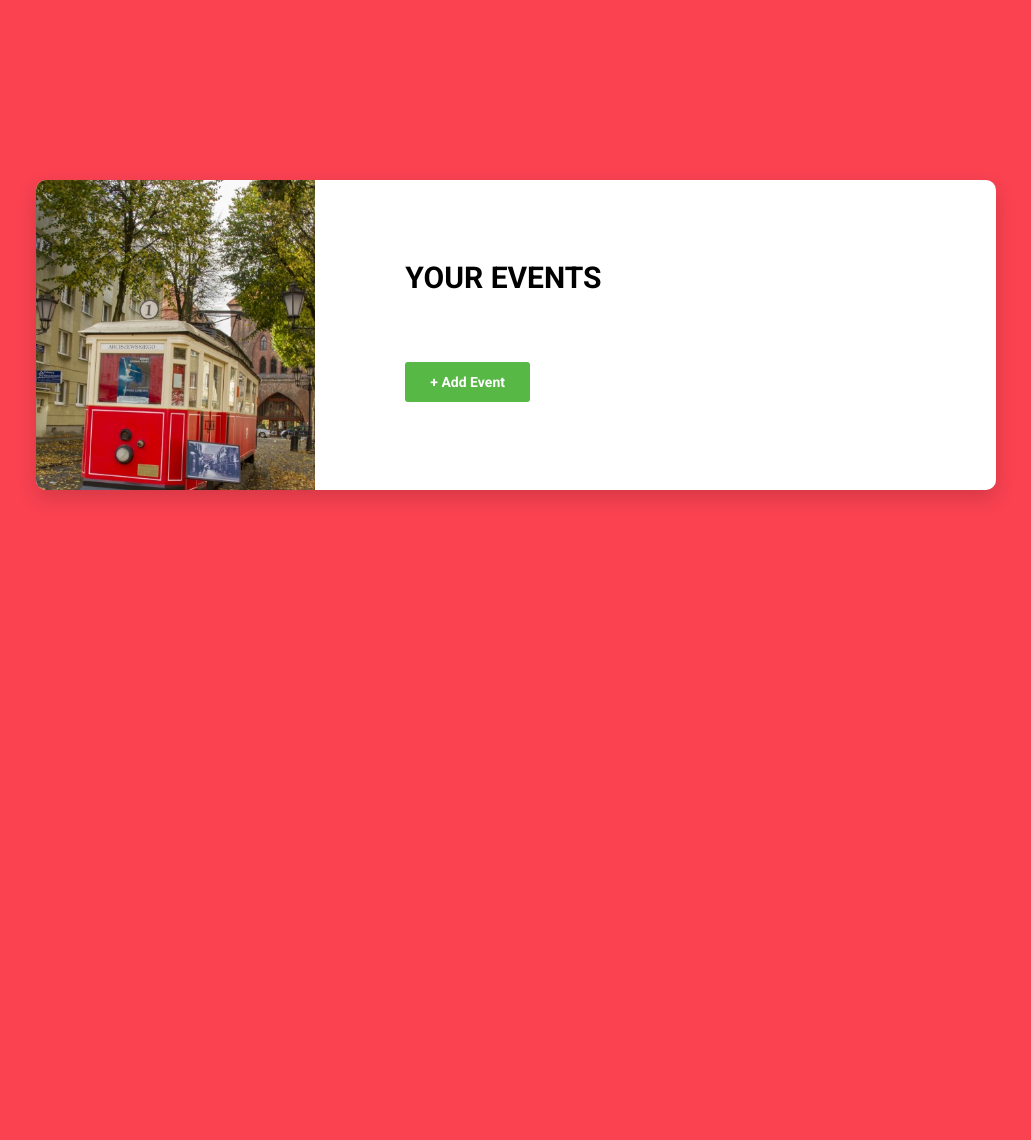
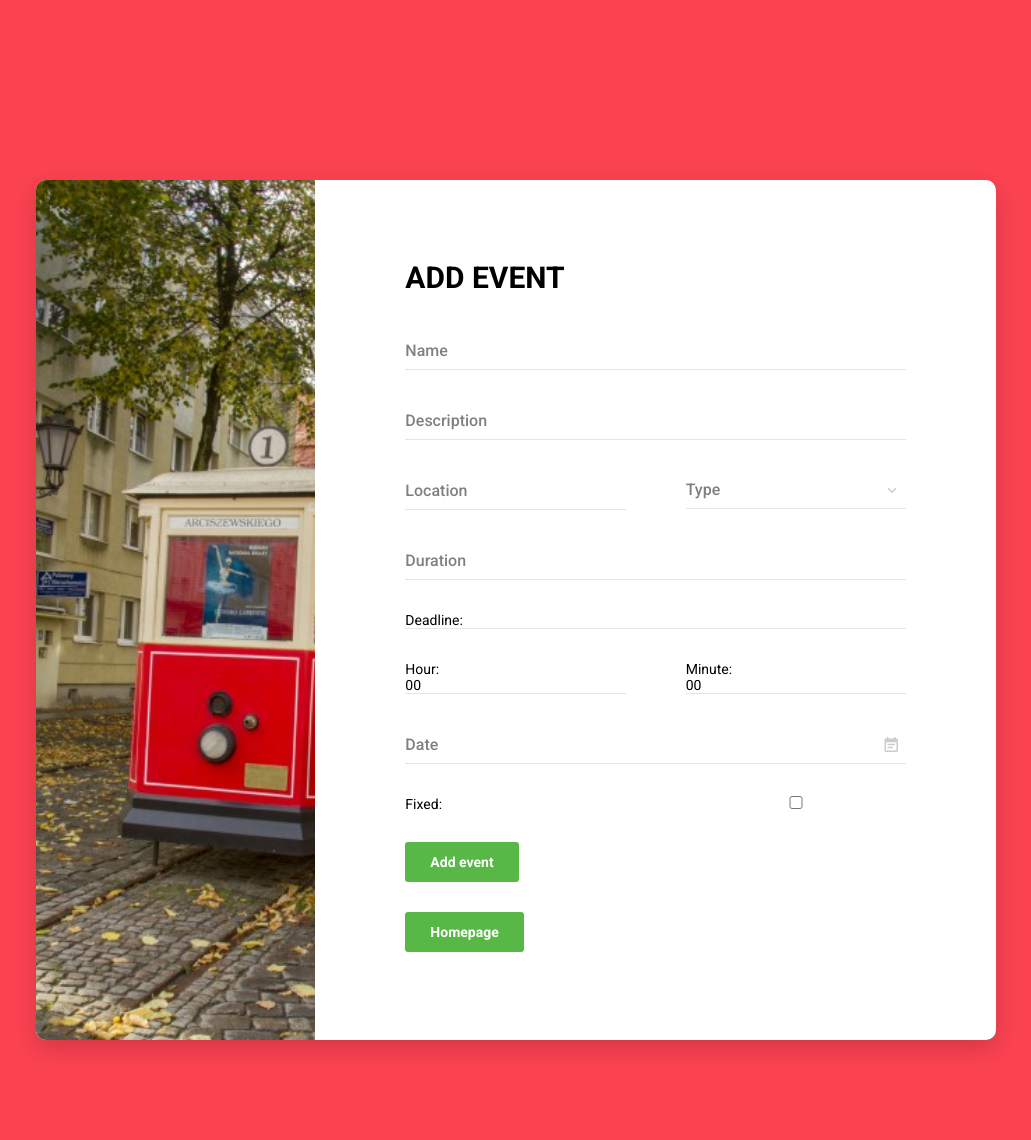
Before and after one commit to swiftplan-winhacks/swiftplan, a Flask app: template templates/addevent.html in a window 1280 px wide. Shown: the whole page, without its empty margins (124-1155 px from the left). Before the commit the page ends 502 px from the top, so only its background shows below. Run offline with Flask 2, Linux system fonts and the light colour scheme; the template is opened without the code that fills it, so the values that code supplies are empty.

Commit message:
Updated event vars

```diff
--- a/templates/addevent.html
+++ b/templates/addevent.html
@@ -11,6 +11,21 @@
 
     <!-- Title Page-->
     <title>SwiftPlan</title>
+
+    <script>
+      function showFixed(){
+        var checkBox = document.getElementById("fixed");
+        // Get the output text
+        var text = document.getElementById("container3");
+
+        // If the checkbox is checked, display the output text
+        if (checkBox.checked == true){
+          text.style.display = "block";
+        } else {
+          text.style.display = "none";
+        }
+      }
+    </script>
 
     <!-- Icons font CSS-->
     <link href="{{ url_for('static',filename='vendor/mdi-font/css/material-design-iconic-font.min.css') }}" rel="stylesheet" media="all">
@@ -32,15 +47,110 @@
             <div class="card card-2">
                 <div class="card-heading"></div>
                 <div class="card-body">
-                    <h2 class="title">Your events</h2>
+                    <h2 class="title">Add event</h2>
+                    <form action="{{ url_for('handle_data') }}" method="post">
+                        <div class="input-group">
+                            <input class="input--style-2" type="text" placeholder="Name" name="name">
+                        </div>
+                        <div class="input-group">
+                            <input class="input--style-2" type="text" placeholder="Description" name="description">
+                        </div>
+                        <div class="row row-space">
+                            <div class="col-2">
+                              <div class="input-group">
+                                  <input class="input--style-2" type="text" placeholder="Location" name="location">
+                              </div>
+                            </div>
+                            <div class="col-2">
+                                <div class="input-group">
+                                    <div class="rs-select2 js-select-simple select--no-search">
+                                        <select name="type" onchange="showTime()" id="selection">
+                                            <option disabled="disabled" selected="selected">Type</option>
+                                            <option value="school">School/Work</option>
+                                            <option value="shopping">Shopping</option>
+                                            <option value="meeting">Meeting</option>
+                                            <option value="food">Food</option>
+                                            <option value="other">Other</option>
+                                        </select>
+                                        <div class="select-dropdown"></div>
+                                    </div>
+                                </div>
+                            </div>
+                        </div>
+                        <div class="input-group">
+                            <input class="input--style-2" type="text" placeholder="Duration" name="duration">
+                        </div>
+                        <div id="container3" style="display: none">
+                        <div class="input-group">
+                            Start
+                        </div>
+                        <div class="row row-space">
+                            <div class="col-2">
+                                <div class="input-group">
+                                  Hour: <input type="number" name="hour" min="0" max="23" step="1" value="00">
+                        </div>
+                      </div>
+                        <div class="col-2">
+                          <div class="input-group">
+                            Minute: <input type="number" name="minute" min="0" max="59" step="1" value="00">
+                  </div>
+                </div>
+              </div>
+              <div class="input-group">
+                  <input class="input--style-2 js-datepicker" type="text" placeholder="Date" name="day">
+                  <i class="zmdi zmdi-calendar-note input-icon js-btn-calendar"></i>
+              </div>
+            </div>
+                        <div class="input-group">
+                            Deadline:
+                        </div>
+                        <div class="row row-space">
+                            <div class="col-2">
+                                <div class="input-group">
+                                  Hour: <input type="number" name="end_hour" min="0" max="23" step="1" value="00">
+                        </div>
+                      </div>
+                        <div class="col-2">
+                          <div class="input-group">
+                            Minute: <input type="number" name="end_minute" min="0" max="59" step="1" value="00">
+                  </div>
+                </div>
+              </div>
+              <div class="input-group">
+                  <input class="input--style-2 js-datepicker" type="text" placeholder="Date" name="end_day">
+                  <i class="zmdi zmdi-calendar-note input-icon js-btn-calendar"></i>
+              </div>
+              <div class="row row-space">
+                  <div class="col-2">
+                        Fixed:
+            </div>
+              <div class="col-2">
+                  <input display="inline" type="checkbox" name="fixed" id="fixed" onclick="showFixed()">
+      </div>
+    </div>
+
                         <div class="p-t-30">
-                            <a href="/addevent"><button class="btn btn--radius btn--green">+ Add Event</button></a>
+                            <button class="btn btn--radius btn--green" type="submit">Add event</button>
                         </div>
+                        <div class="p-t-30">
+                            <a href="/index"><button class="btn btn--radius btn--green">Homepage</button></a>
+                        </div>
+                    </form>
                 </div>
             </div>
         </div>
     </div>
 
+    <!-- Jquery JS-->
+    <script src="{{ url_for('static',filename='vendor/jquery/jquery.min.js') }}"></script>
+    <!-- Vendor JS-->
+    <script src="{{ url_for('static',filename='vendor/select2/select2.min.js') }}"></script>
+    <script src="{{ url_for('static',filename='vendor/datepicker/moment.min.js') }}"></script>
+    <script src="{{ url_for('static',filename='vendor/datepicker/daterangepicker.js') }}"></script>
+
+    <!-- Main JS-->
+    <script src="{{ url_for('static',filename='js/global.js') }}"></script>
+
 </body><!-- This templates was made by Colorlib (https://colorlib.com) -->
 
 </html>
```
